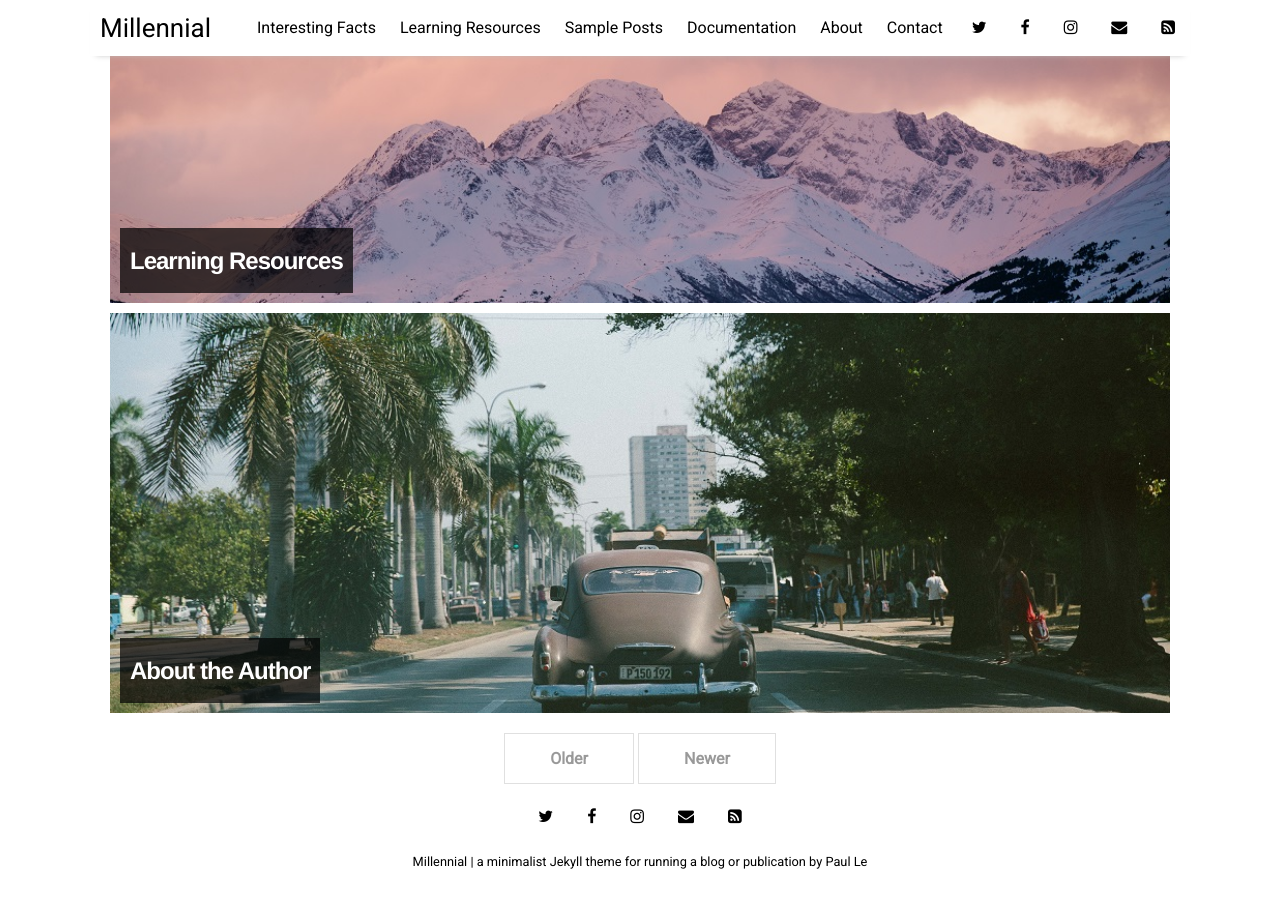
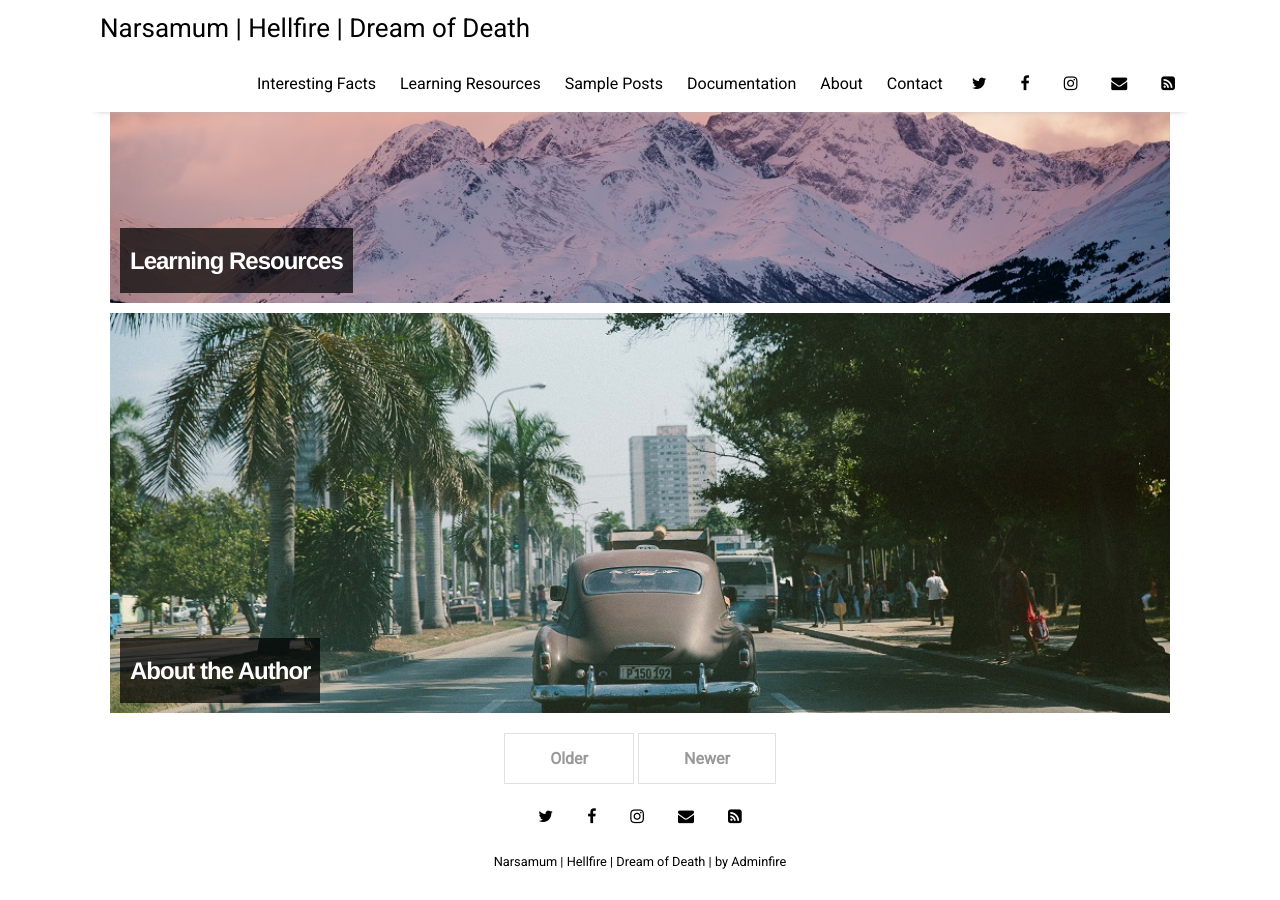
Before and after one commit to narsamum/narsamum.github.io, a Jekyll site: the page built from index.html, in a window 1280 px wide and 900 px high, scrolled down 1398 px. Built offline with Jekyll 4.4.1, drawn with Linux system fonts in a browser that asks for light colours; nearby versions of some CDN libraries; the list of posts is cut into pages by our own code.

Commit message:
Update _config.yml

```diff
--- a/_config.yml
+++ b/_config.yml
@@ -10,9 +10,9 @@ permalink:           /:title
 plugins:             [jekyll-paginate, jekyll-sitemap, jekyll-feed, jekyll-seo-tag]
 
 # Customise atom feed settings (this is where Jekyll-Feed gets configuration information)
-title:		           "Millennial"
-description:	       "a minimalist Jekyll theme for running a blog or publication"
-author:              "Paul Le"
+title:		           "Narsamum | Hellfire | Dream of Death"
+description:	       ""
+author:              "Adminfire"
 
 # RSS 2.0 can be used instead of Atom by uncommenting following two lines
 #feed:
```
